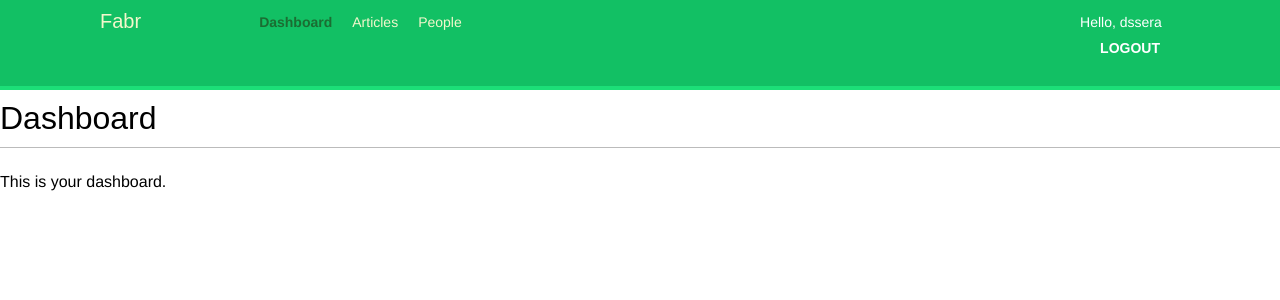
After one commit to dssera/django-crud-app, a Django app: page /account/ in a window 1280 px wide. The commit adds this page. Shown: the top 300 px of the page. Run offline with Django 5.2, Linux system fonts and the light colour scheme; a user stored in the database is signed in; some web fonts are replaced.

Commit message:
added log-in, log-out with django built-in views

```diff
--- a/src/account/templates/base.html
+++ b/src/account/templates/base.html
@@ -10,6 +10,30 @@
 <body>
     <div id="header">
         <span class="logo">Fabr</span>
+        {% if request.user.is_authenticated %}
+            <ul class="menu">
+                <li {% if section == "dashboard" %} class="selected"{% endif %}>
+                    <a href="{% url 'dashboard' %}">Dashboard</a>
+                </li>
+                <li {% if section == 'articles' %} class="selected"{% endif %}>
+                    <a href="#">Articles</a>
+                </li>
+                <li {% if section == 'people' %} class="selected"{% endif %}>
+                    <a href="#">People</a>
+                </li>
+            </ul>
+        {% endif %}
+        <span class="user">
+            {% if request.user.is_authenticated %}
+                Hello, {{ request.user.first_name|default:request.user.username }}
+                <form action="{% url 'logout' %}" method="POST">
+                    {% csrf_token %}
+                    <input type="submit" value="Logout">
+                </form>
+            {% else %}
+                <a href="{% url 'login' %}">Log-in</a>
+            {% endif %}
+        </span>
     </div>
     <div class="content">
         {% block content %}
--- /dev/null
+++ b/src/account/templates/registration/dashboard.html
@@ -0,0 +1,8 @@
+{% extends 'base.html' %}
+
+{% block title %}Dashboard{% endblock %}
+
+{% block content %}
+    <h1>Dashboard</h1>
+    <p>This is your dashboard.</p>
+{% endblock %}
--- a/src/account/urls.py
+++ b/src/account/urls.py
@@ -1,6 +1,13 @@
 from django.urls import path
 from . import views
+from django.contrib.auth import views as auth_views
 
 urlpatterns = [
-    path('login/', views.user_login, name='login')
+    # path('login/', views.user_login, name='login')
+    # django will search template in templates/registration folder by default - so I created this folder instead of tempaltes/login
+    path('login/', auth_views.LoginView.as_view(), name='login'),
+    path('logout/', auth_views.LogoutView.as_view(), name='logout'),
+
+    path('', views.dashboard, name='dashboard'),
+
 ]
--- a/src/account/views.py
+++ b/src/account/views.py
@@ -1,33 +1,40 @@
 from django.shortcuts import render, HttpResponse
 # to use built in django stuff
 from django.contrib.auth import authenticate, login
+from django.contrib.auth.decorators import login_required
 
 from .forms import LoginForm
 
 
-def user_login(request):
-    # why do we need forms?
-    # 1.to give data (form obj has cleaned_data field)
-    # 2.validations (form obj has .is_valid() method)
-    if request.method == 'POST':
-        form = LoginForm(request.POST)
-        if form.is_valid():
-            cd = form.cleaned_data
-            user = authenticate(request,
-                                username=cd['username'],
-                                password=cd['password'])
-            # auth checks user creds and returns user obj if they are correct
-            # if auth was successful do...
-            if user is not None:
-                # about .is_active: We recommend that you set this flag to False instead of deleting accounts
-                if user.is_active: # why do we need use this check?
-                    login(request, user) # I thought login is a part of auth - haha I confused identification with authorization
-                    # login sets the user in current session
-                    return HttpResponse('Authenticated successfully')
-                else:
-                    return HttpResponse('Disabled account') # what is disabled account? it's like deleted
-            else:
-                return HttpResponse('Invalid login')
-    else:
-        form = LoginForm()
-    return render(request, 'account/login.html', {'form': form})
+# def user_login(request):
+#     # why do we need forms?
+#     # 1.to give data (form obj has cleaned_data field)
+#     # 2.validations (form obj has .is_valid() method)
+#     if request.method == 'POST':
+#         form = LoginForm(request.POST)
+#         if form.is_valid():
+#             cd = form.cleaned_data
+#             user = authenticate(request,
+#                                 username=cd['username'],
+#                                 password=cd['password'])
+#             # auth checks user creds and returns user obj if they are correct
+#             # if auth was successful do...
+#             if user is not None:
+#                 # about .is_active: We recommend that you set this flag to False instead of deleting accounts
+#                 if user.is_active: # why do we need use this check?
+#                     login(request, user) # I thought login is a part of auth - haha I confused identification with authorization
+#                     # login sets the user in current session
+#                     return HttpResponse('Authenticated successfully')
+#                 else:
+#                     return HttpResponse('Disabled account') # what is disabled account? it's like deleted
+#             else:
+#                 return HttpResponse('Invalid login')
+#     else:
+#         form = LoginForm()
+#     return render(request, 'account/login.html', {'form': form})
+
+@login_required
+def dashboard(request):
+    return render(request,
+                  'registration/dashboard.html',
+                  {'section': 'dashboard'})
--- a/src/config/settings.py
+++ b/src/config/settings.py
@@ -118,6 +118,10 @@ USE_TZ = True
 
 STATIC_URL = 'static/'
 
+LOGIN_REDIRECT_URL = 'dashboard'
+LOGIN_URL = 'login'
+LOGOUT_URL = 'logout'
+
 # Default primary key field type
 # https://docs.djangoproject.com/en/5.0/ref/settings/#default-auto-field
 
```
Also changed, not shown: src/account/templates/account/login.html (deleted, +0 -13 lines), src/account/templates/registration/logged_out.html (added, +11 -0 lines), src/account/templates/registration/login.html (added, +24 -0 lines), src/db.sqlite3.
